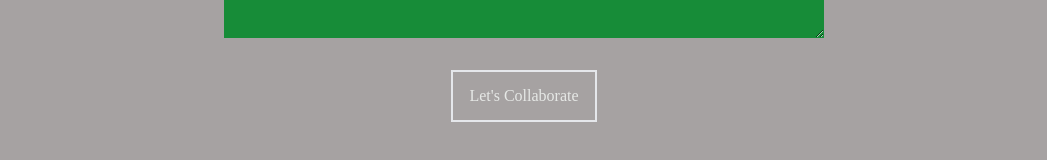
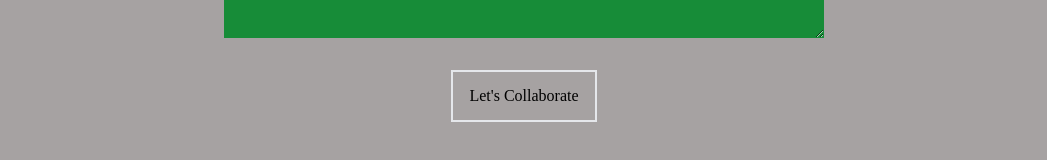
Before and after one commit to tegaomare/react-personal-portfolio, a React (Create React App) app: page / in a window 1280 px wide. Shown: the part 3754-3914 px from the top of the page, without its empty margins (116-1163 px from the left). Built offline with nearby package versions, Linux system fonts and the light colour scheme.

Commit message:
hover color changed

```diff
--- a/src/components/Contact.jsx
+++ b/src/components/Contact.jsx
@@ -11,7 +11,7 @@
             <input className='bg-[#178C38] p-2' type="text" placeholder='Name' name='name' />
             <input className='my-4 p-2 bg-[#178C38]' type="email" placeholder='Email' name='email' />
             <textarea className='bg-[#178C38] p-2' name="message" rows="10" placeholder='Message'></textarea>
-            <button className='text-[#E6E8E6] border-2 hover:bg-[#11270B] hover:border-[#11270B] px-4 py-3 my-8 mx-auto flex items-center'>Let's Collaborate</button>
+            <button className='text-black-500 border-2 hover:bg-[#178C38] hover:border-[#11270B] px-4 py-3 my-8 mx-auto flex items-center'>Let's Collaborate</button>
         </div>
     </div>
   )
```
